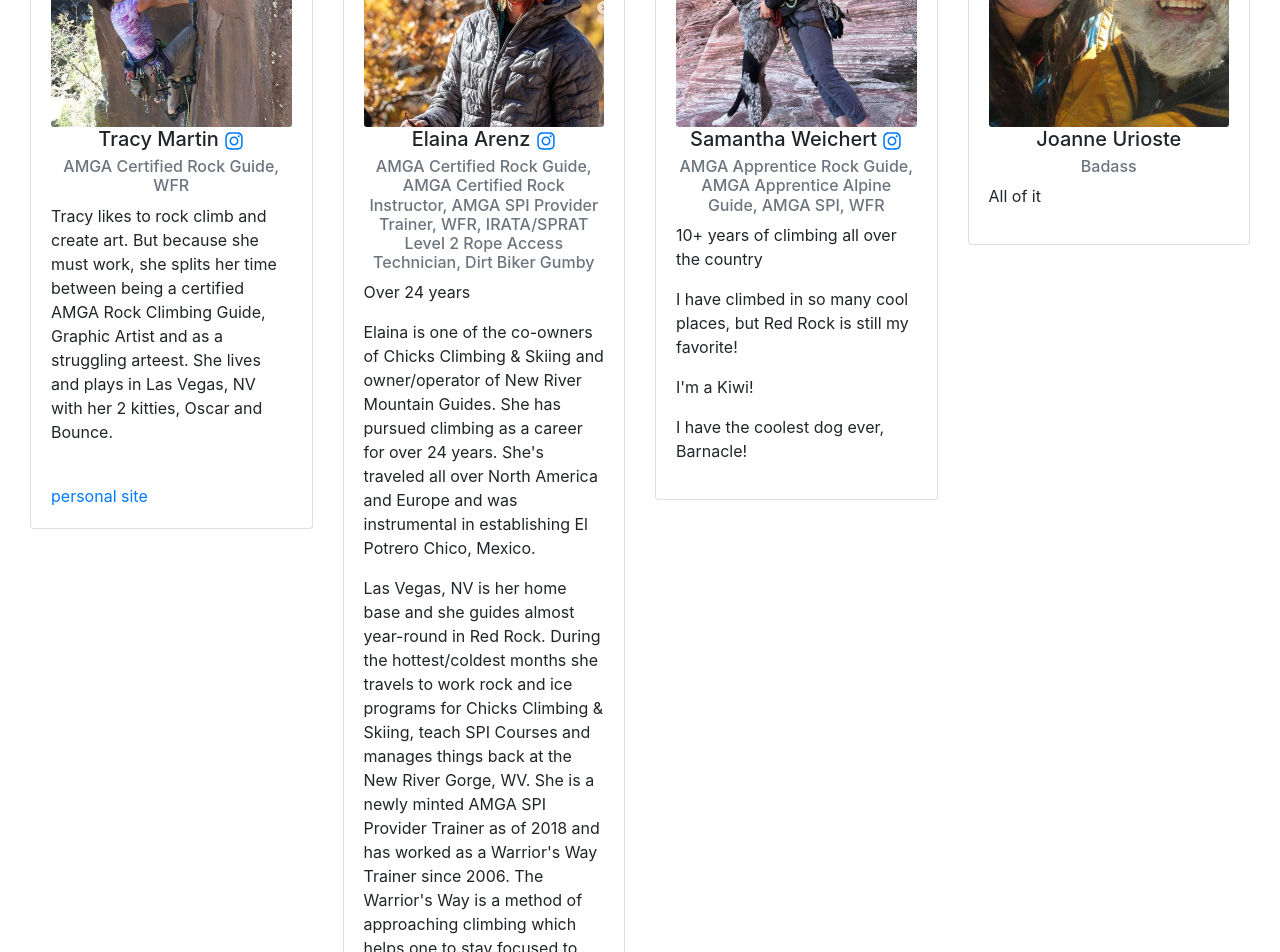
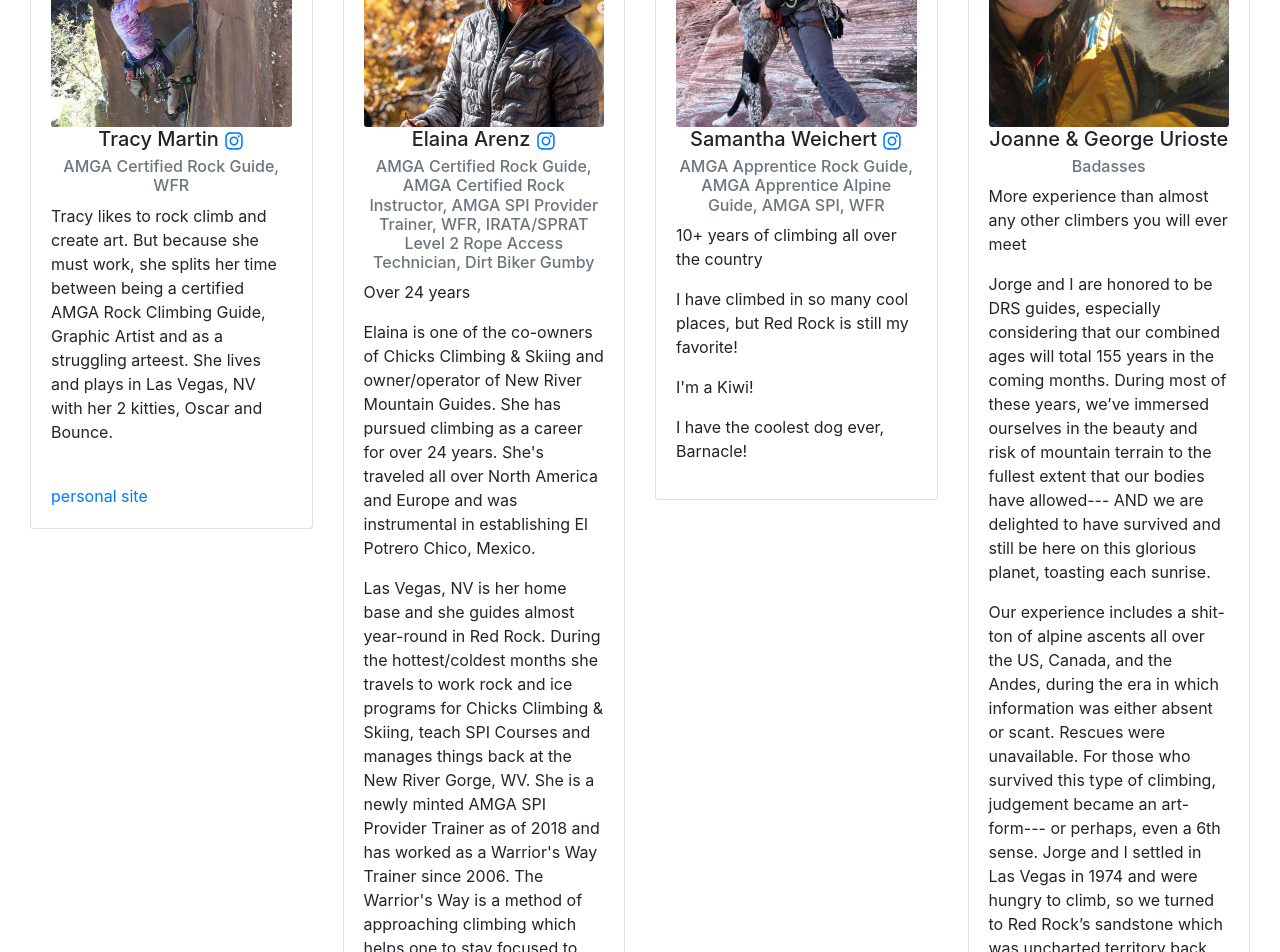
Before and after one commit to j-poneil/desert-rock-sports, a React (Create React App) app: page /guiding in a window 1280 px wide. Shown: the part 3440-4392 px from the top of the page. Built offline with nearby package versions, Linux system fonts and the light colour scheme; a web font is replaced by a local one.

Commit message:
bio info

```diff
--- a/src/components/data/guides.js
+++ b/src/components/data/guides.js
@@ -102,12 +102,12 @@ export const guides = [
         active: true
     },
     {
-        name: "Joanne Urioste",
-        certs: "Badass",
-        exp: "All of it",
-        bio1: "",
-        bio2: "",
-        bio3: "",
+        name: "Joanne & George Urioste",
+        certs: "Badasses",
+        exp: "More experience than almost any other climbers you will ever meet",
+        bio1: "Jorge and I are honored to be DRS guides, especially considering that our combined ages will total 155 years in the coming months.  During most of these years, we’ve immersed ourselves in the beauty and risk of mountain terrain to the fullest extent that our bodies have allowed--- AND we are delighted to have survived and still be here on this glorious planet, toasting each sunrise.",
+        bio2: "Our experience includes a shit-ton of alpine ascents all over the US, Canada, and the Andes, during the era in which information was either absent or scant.  Rescues were unavailable.   For those who survived this type of climbing, judgement became an art-form--- or perhaps, even a 6th sense.  Jorge and I settled in Las Vegas in 1974 and were hungry to climb, so we turned to Red Rock’s sandstone which was uncharted territory back then.  These explorations blew our minds --- over and over again --- resulting in many first ascents that are now world-cherished classics:  Frogland, Crimson Chrysalis, Epinephrine, Levitation 29, and others.",
+        bio3: "Even though I am pushing 70 and Jorge is pushing 85, we are still climbing moderates at Red Rock, and we feel fortunate to continue to share the rope with friends, family, and clients.",
         pic: Joanne,
         ig: "",
         site: '',
```
